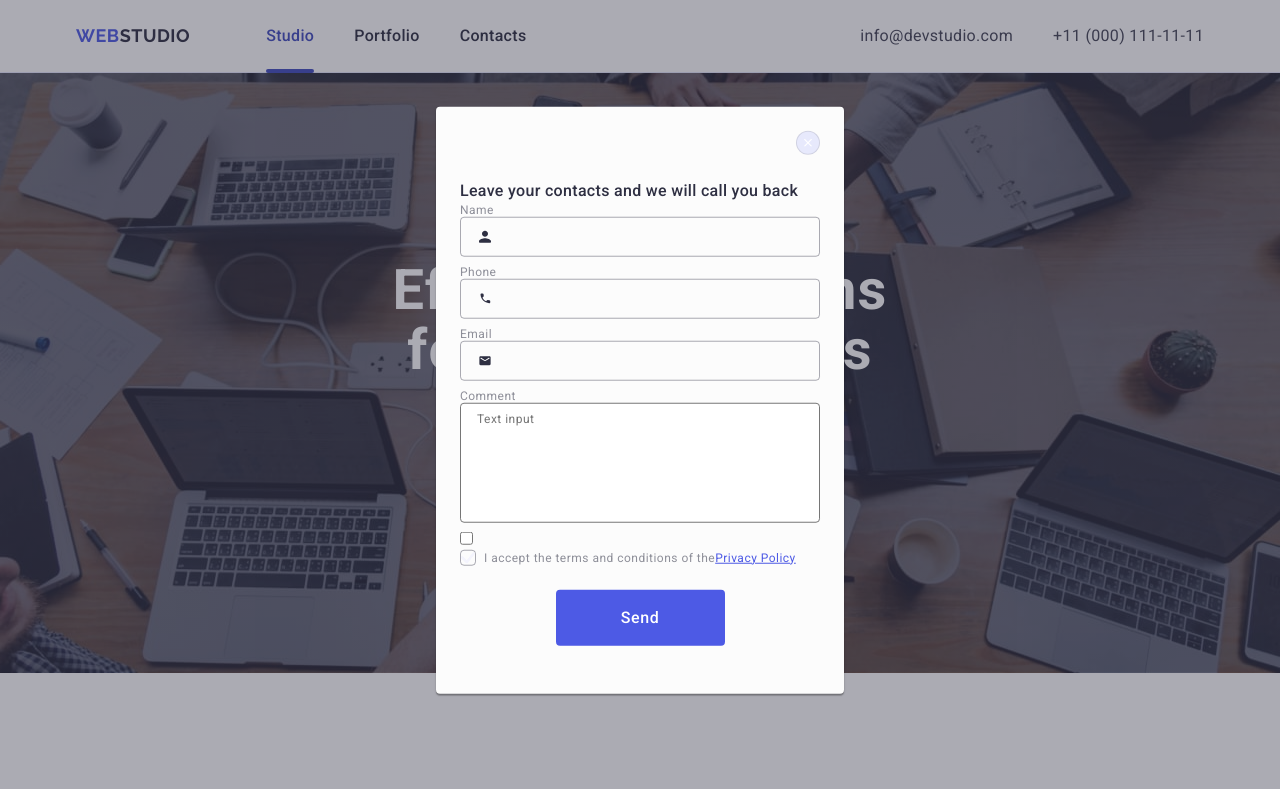
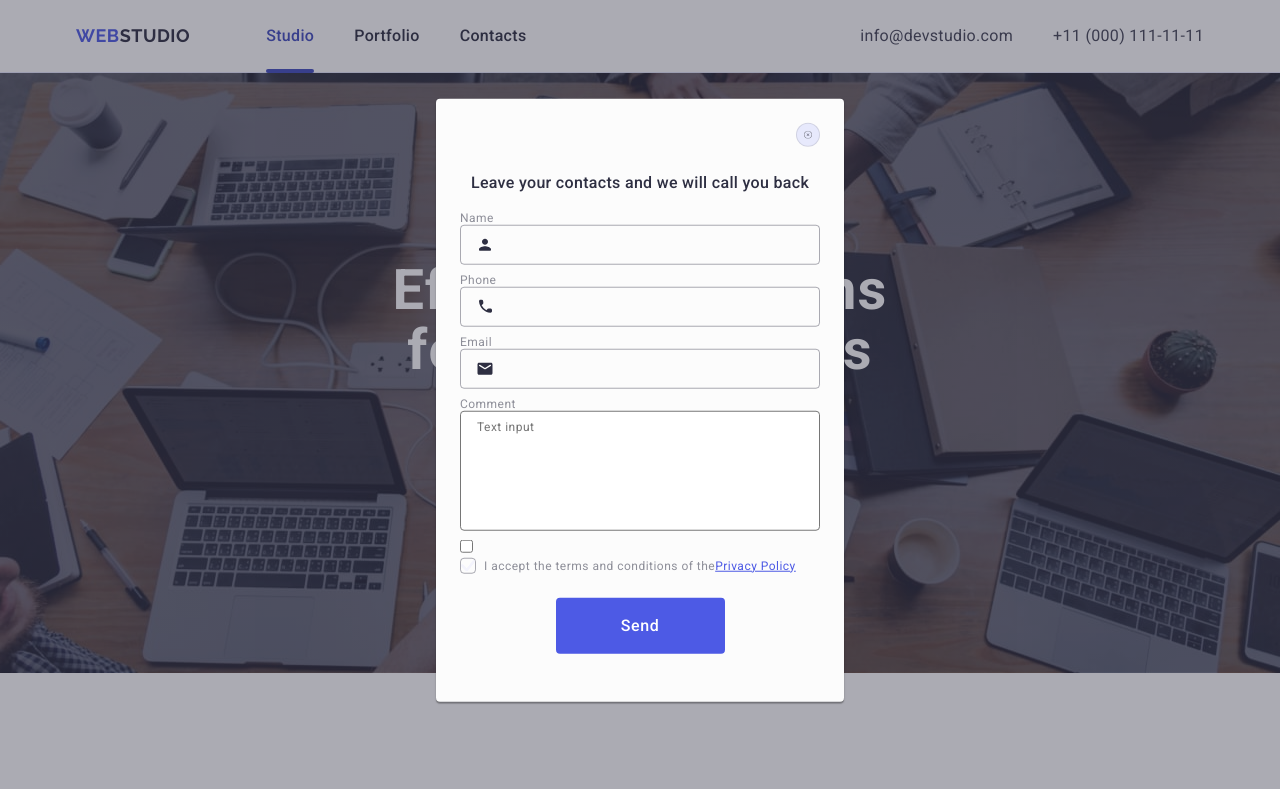
Before and after one commit to Anastasiia-Shvets/goit-markup-hw-05, a plain HTML site: page index.html in a window 1280 px wide. Shown: the top 789 px of the page. Drawn offline with nearby package versions, Linux system fonts and the light colour scheme.

Commit message:
corection4

```diff
--- a/css/styles.css
+++ b/css/styles.css
@@ -674,7 +674,6 @@ width: 264px;
     visibility: hidden;
     pointer-events: none;
     transition: opacity 250ms cubic-bezier(0.4, 0, 0.2, 1), visibility 250ms cubic-bezier(0.4, 0, 0.2, 1);
-    margin-bottom: 16px;
 }
 
 .modal {
@@ -724,12 +723,18 @@ width: 264px;
 }
 
 .modal-title {
+    color: #2E2F42;
     text-align: center;
-    margin-bottom: 8px;
+    font-size: 16px;
+    font-weight: 500;
+    line-height: 1.5; /* 150% */
+    letter-spacing: 0.02em;
+    margin-bottom: 16px;
 }
 
 .modal-field {
     margin-bottom: 8px;
+    position: relative;
 }
 
 .modal-form-label {
@@ -740,7 +745,7 @@ width: 264px;
         color: #8E8F99;
         margin-bottom: 4px;
 }
-.modal-wrap {
+.modal-input-wrap {
     position: relative;
 }
 
@@ -763,15 +768,12 @@ width: 264px;
     fill: #4D5AE5;
 }
 
-.modal-wrap {
-    position: relative;
-}
 .modal-form-icon {
-    fill: #2E2F42;
     position: absolute;
+    left: 16px;
     top: 50%;
     transform: translateY(-50%);
-    left: 16px;
+    fill: #2E2F42;
     transition: fill 250ms cubic-bezier(0.4, 0, 0.2, 1);
 }
 
--- a/index.html
+++ b/index.html
@@ -509,11 +509,11 @@
     <div class="backdrop is-open">
       <div class="modal">
         <button type="button" class="modal-btn">
-          <svg class="model-btn-icon" width="8" height="8">
-            <use href="./images/icons.svg#icon-X"></use>
+          <svg class="modal-btn-icon" width="8" height="8">
+            <use href="./images/icons.svg#icon-close"></use>
           </svg>
         </button>
-        <p class="header-menu-item model-title">
+        <p class="modal-title">
           Leave your contacts and we will call you back
         </p>
 
@@ -521,7 +521,7 @@
           <div class="modal-field">
             <label class="modal-form-label" for="user-name" name="user-name"
               >Name
-              <div class="modal-wrap">
+              <div class="modal-input-wrap">
                 <input class="modal-form-input" type="text" name="user-name" id="user-name" />
                 <svg class="modal-form-icon" width="18" height="24">
                   <use href="./images/icons.svg#icon-personsvg"></use>
@@ -533,9 +533,9 @@
           <div class="modal-field">
             <label for="user-name" class="modal-form-label" name="user-name"
               >Phone
-              <div class="modal-wrap">
-                <input class="modal-form-input" type="text" name="username" />
-                <svg class="modal-form-icon" width="18" height="18">
+              <div class="modal-input-wrap">
+                <input class="modal-form-input" type="text" name="user-name" id="user-name" />
+                <svg class="modal-form-icon" width="18" height="24">
                   <use href="./images/icons.svg#icon-phonesvg"></use>
                 </svg>
               </div>
@@ -545,9 +545,9 @@
           <div class="modal-field">
             <label for="user-name" class="modal-form-label" name="user-name"
               >Email
-              <div class="modal-wrap">
-                <input class="modal-form-input" type="text" name="username" />
-                <svg class="modal-form-icon" width="18" height="18">
+              <div class="modal-input-wrap">
+                <input class="modal-form-input" type="text" name="user-name" id="user-name" />
+                <svg class="modal-form-icon" width="18" height="24">
                   <use href="./images/icons.svg#icon-emailsvg"></use>
                 </svg>
               </div>
```
Also changed, not shown: images/icons.svg.
